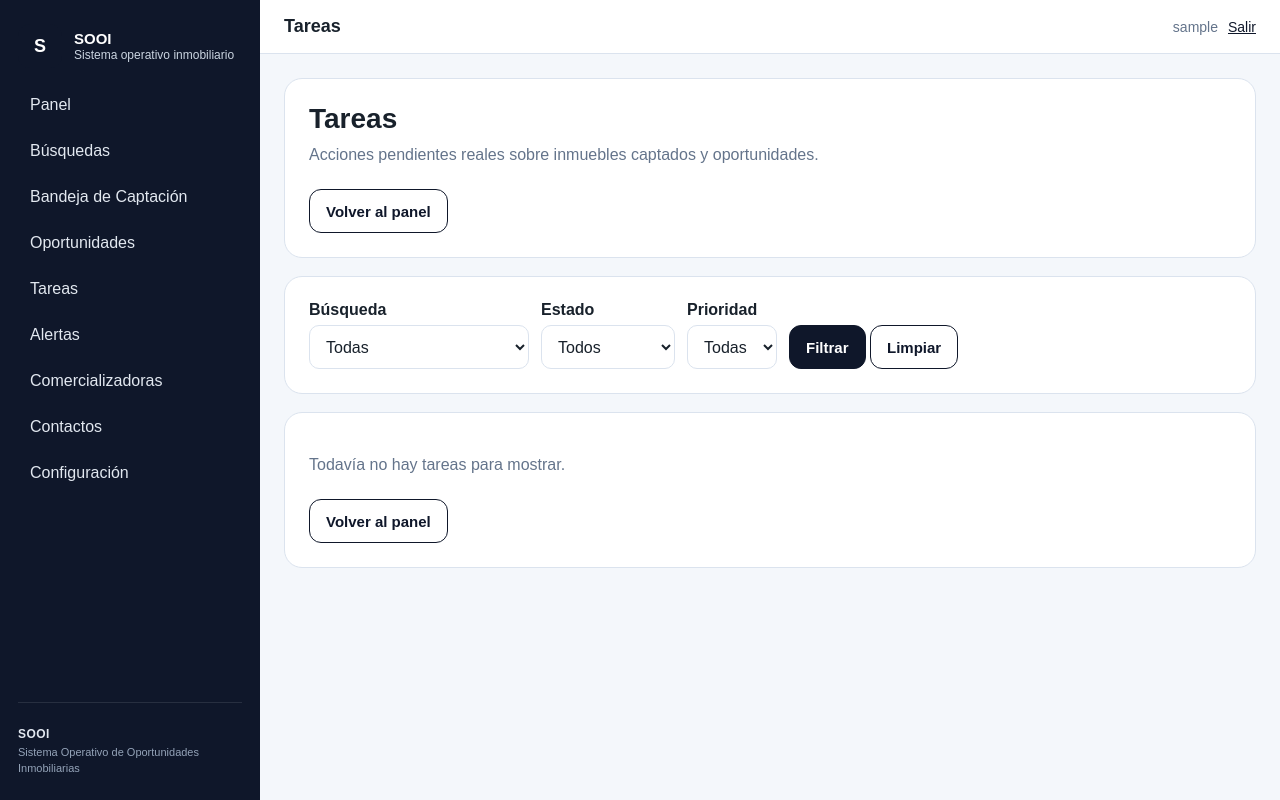
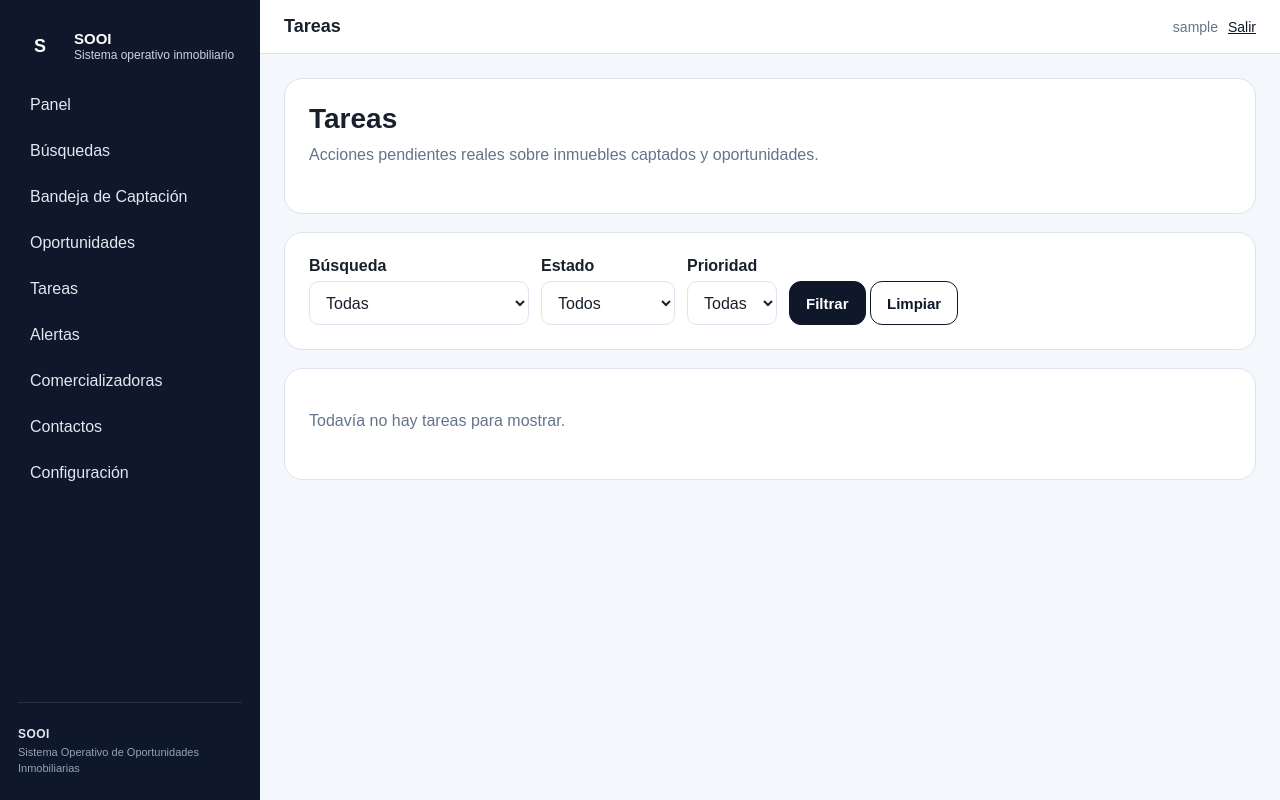
Before and after one commit to icgs-es/sooi, a Django app: page /app/tareas/ in a window 1280 px wide. Run offline with Django 5.2, Linux system fonts and the light colour scheme; the visitor is signed in with stand-in values (Sample User, id 1); data comes from the database, SQL or seed files in the repository; data that the repository does not hold is empty; parts of the project's set-up code (start-up, migrations or seed data) failed here and were passed over.

Commit message:
style: simplify main list navigation

```diff
--- a/app/templates/busquedas/searchprofile_list.html
+++ b/app/templates/busquedas/searchprofile_list.html
@@ -28,7 +28,6 @@
         </span>
       {% endif %}
 
-      <a class="btn" href="/app/">Volver al panel</a>
     </div>
   </div>
 
--- a/app/templates/inmuebles/capturedproperty_list.html
+++ b/app/templates/inmuebles/capturedproperty_list.html
@@ -10,7 +10,6 @@
 
     <div class="actions">
       <a class="btn btn-primary" href="/app/captacion/manual/">Alta manual</a>
-      <a class="btn" href="/app/">Volver al panel</a>
     </div>
   </div>
 
--- a/app/templates/seguimiento/opportunity_list.html
+++ b/app/templates/seguimiento/opportunity_list.html
@@ -9,7 +9,6 @@
     <p>Seguimiento real de inmuebles validados y convertidos en oportunidad operativa.</p>
 
     <div class="actions">
-      <a class="btn" href="/app/">Volver al panel</a>
     </div>
   </div>
 
@@ -114,8 +113,7 @@
     {% else %}
       <p style="margin-top:16px; color:#64748b;">Todavía no hay oportunidades para mostrar.</p>
       <div class="actions">
-        <a class="btn" href="/app/">Volver al panel</a>
-      </div>
+        </div>
     {% endif %}
   </div>
 {% endblock %}
--- a/app/templates/seguimiento/task_list.html
+++ b/app/templates/seguimiento/task_list.html
@@ -9,7 +9,6 @@
     <p>Acciones pendientes reales sobre inmuebles captados y oportunidades.</p>
 
     <div class="actions">
-      <a class="btn" href="/app/">Volver al panel</a>
     </div>
   </div>
 
@@ -119,8 +118,7 @@
     {% else %}
       <p style="margin-top:16px; color:#64748b;">Todavía no hay tareas para mostrar.</p>
       <div class="actions">
-        <a class="btn" href="/app/">Volver al panel</a>
-      </div>
+        </div>
     {% endif %}
   </div>
 {% endblock %}
```
